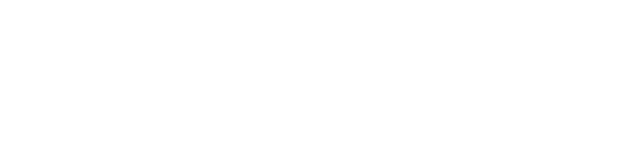
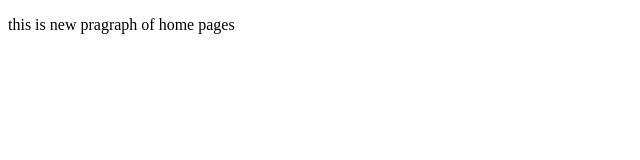
Before and after one commit to evariste060/Gym-Git-Exercise-solution, a plain HTML site: page home.html in a window 1280 px wide. Shown: the whole page, without its empty margins (0-640 px from the left). Drawn offline with Linux system fonts and the light colour scheme.

Commit message:
update home page

```diff
--- a/home.html
+++ b/home.html
@@ -6,7 +6,9 @@
     <title>Home</title>
 </head>
 <body>
-
+    <p>
+        this is new pragraph of home pages
+    </p>
 
 </body>
 </html>
```
